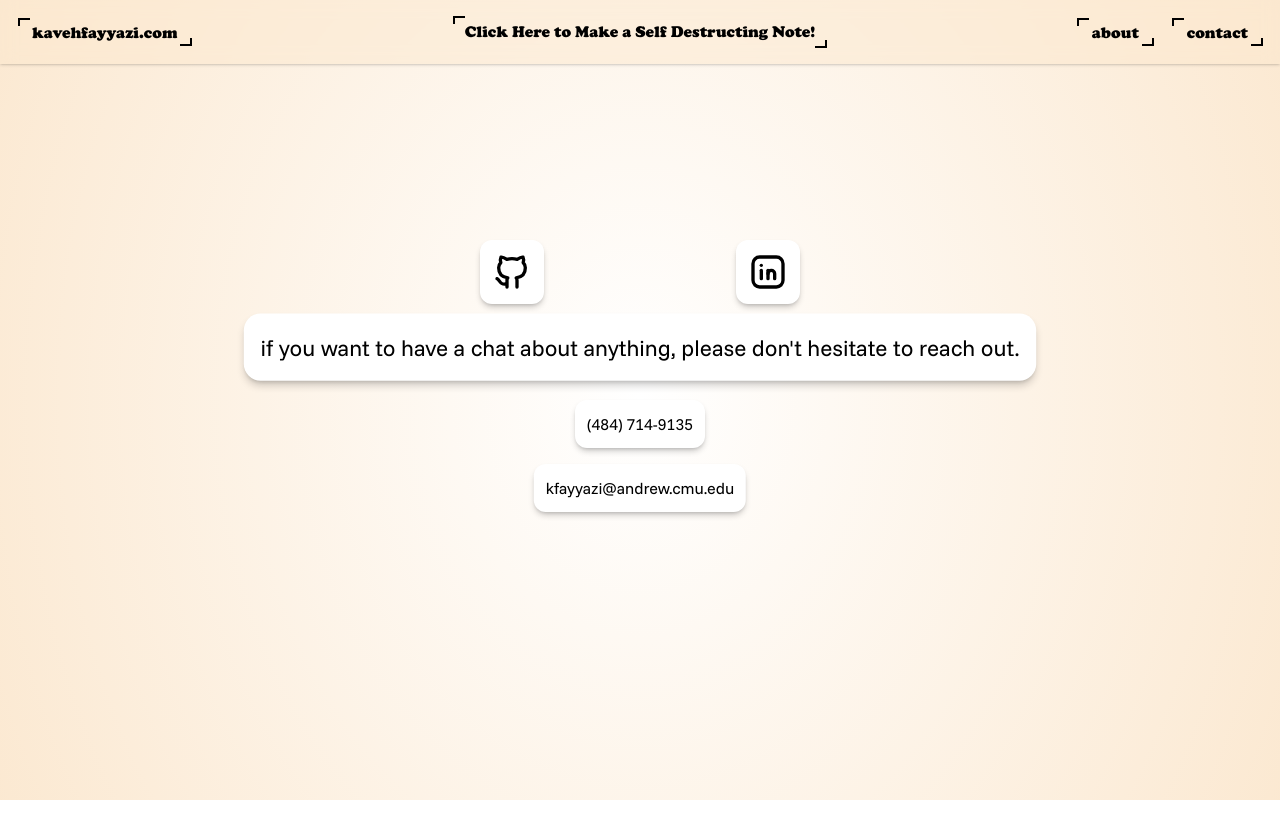
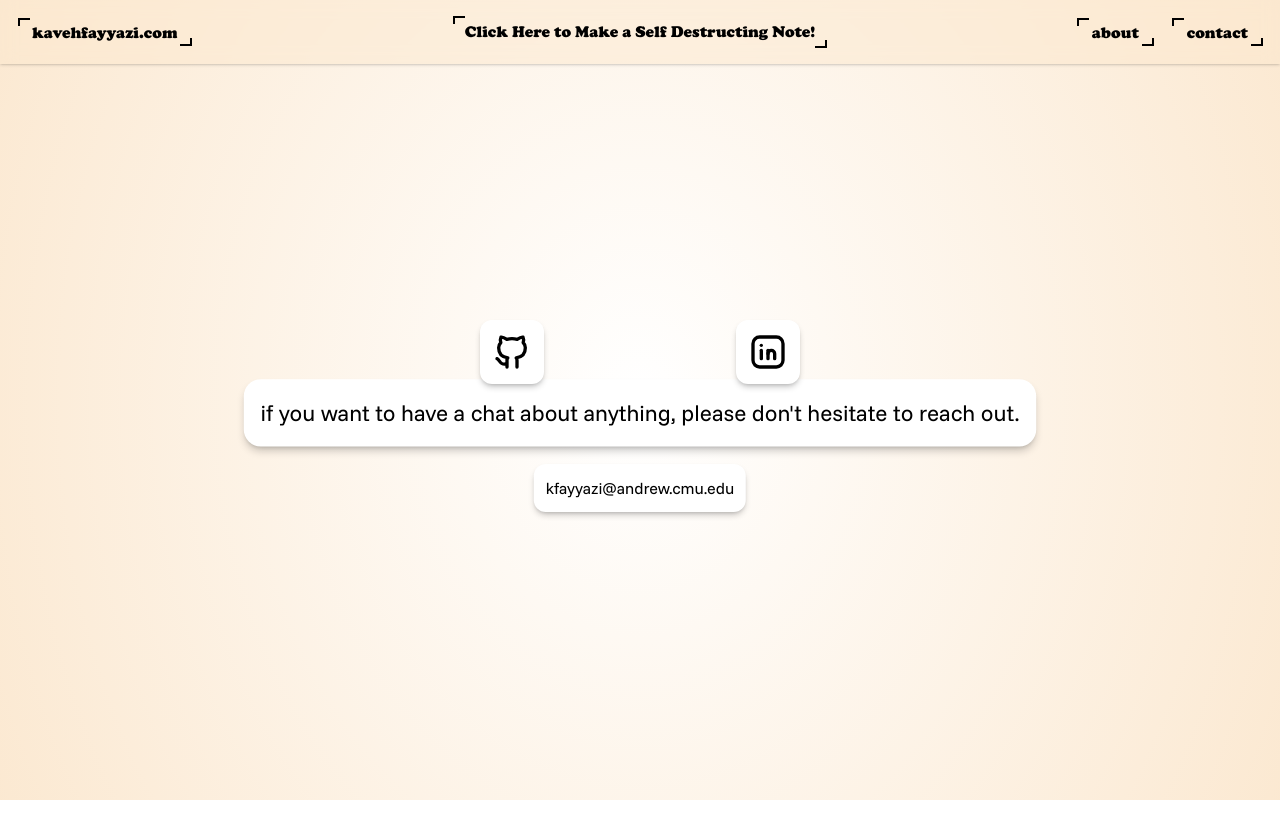
Before and after one commit to kavehfayyazi/my-personal-website, a React (Vite) app: page /contact in a window 1280 px wide. Shown: the top 838 px of the page. Built offline with nearby package versions, Linux system fonts and the light colour scheme.

Commit message:
Ignored vercel.json, altered contact page.

```diff
--- a/src/pages/ContactPage.jsx
+++ b/src/pages/ContactPage.jsx
@@ -10,7 +10,7 @@ const ContactPage = () => {
   return (
     <>
       <section className="relative h-screen overflow-hidden">
-        <motion.div className="absolute w-screen h-8/12 flex items-center justify-center z-0"
+        <motion.div className="absolute w-screen h-10/12 flex items-center justify-center z-0"
           initial= {{y: -400}}
           animate= {{y: 0, scale: 1.4}}
         >
@@ -24,7 +24,7 @@ const ContactPage = () => {
             // initial= {{opacity: 0}}
             // animate= {{opacity: 1}}
             // transition={{delay: 0.33, duration: 1.5}}
-            className="absolute top-[20%] left-[60%] transform -translate-x-1/2"
+            className="absolute top-[30vh] left-[60%] transform -translate-x-1/2"
           >
             <IconCard
               href="https://www.linkedin.com/in/kavehf"
@@ -35,7 +35,7 @@ const ContactPage = () => {
 
           <IconCard
             href="https://www.github.com/kavehfayyazi/"
-            className="absolute top-[20%] left-[40%] transform -translate-x-1/2"
+            className="absolute top-[30vh] left-[40%] transform -translate-x-1/2"
           >
             <IconBrandGithub size={40}/>
           </IconCard>
@@ -44,10 +44,6 @@ const ContactPage = () => {
             email="kfayyazi@andrew.cmu.edu"
             className="absolute top-[48%] left-[50%] transform -translate-x-1/2"
           />
-
-          <TextCard className="absolute top-[40vh] left-[50%] transform -translate-x-1/2">
-            (484) 714-9135
-          </TextCard>
         </div>
       </section>
     </>
```
Also changed, not shown: vercel.json (deleted), 1 other file (tests, documents, lock files or other folders).
